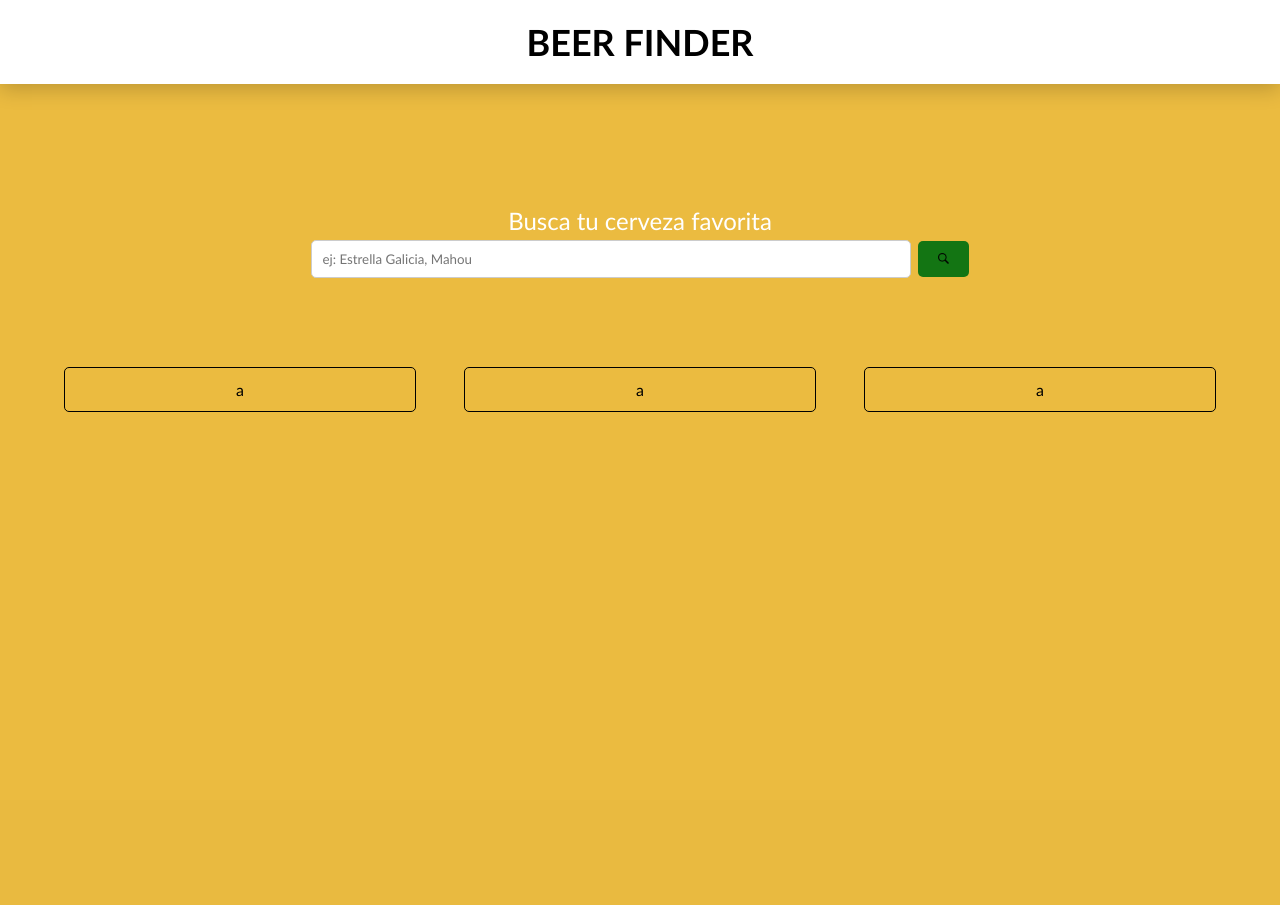
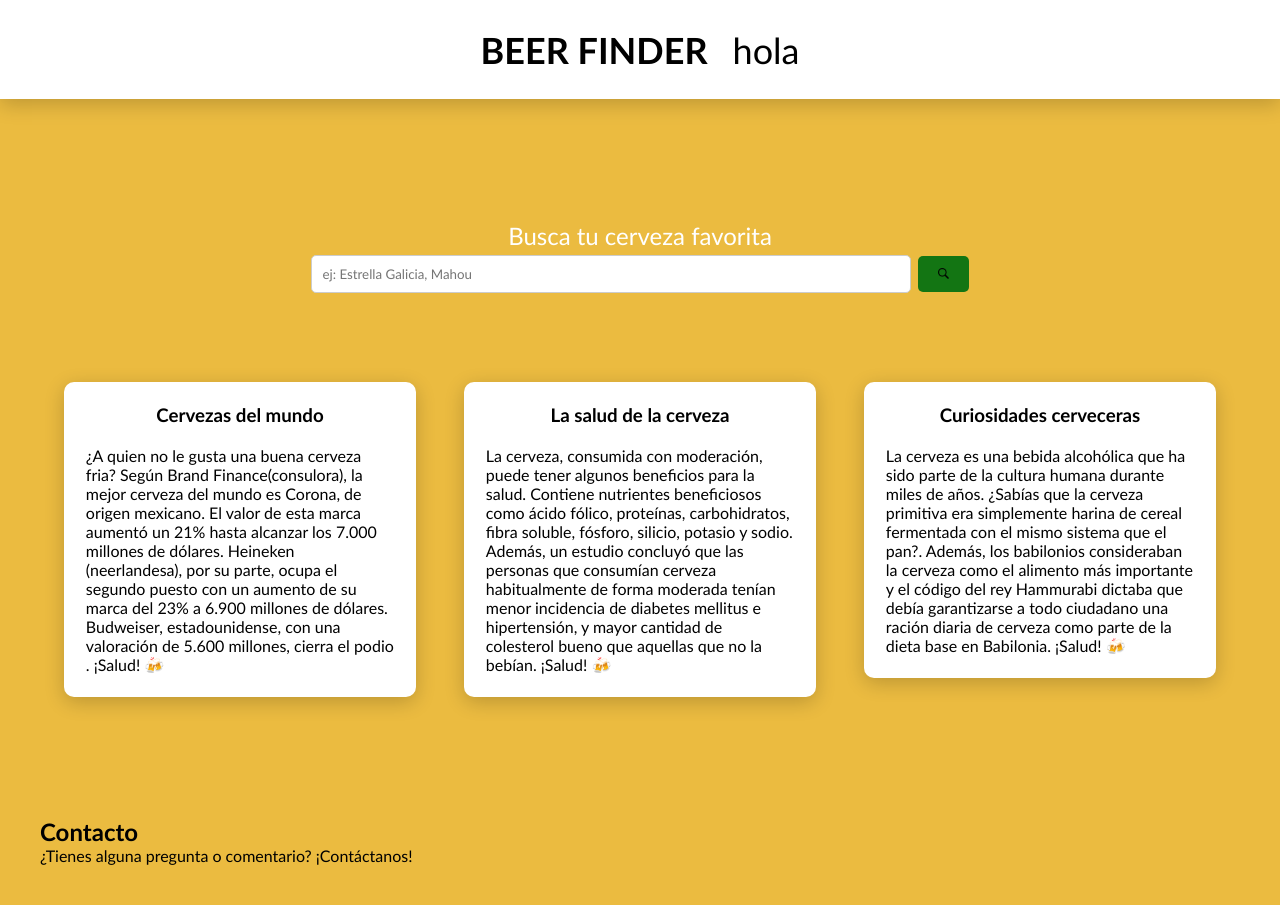
Before and after one commit to pytocino/beer, a PHP site: page / in a window 1280 px wide. Before the commit the page ends 412 px from the top, so only its background shows below. Run offline with PHP 8.4, Linux system fonts and the light colour scheme.

Commit message:
articulos y css

```diff
--- a/index.html
+++ b/index.html
@@ -3,7 +3,7 @@
 
 <head>
     <meta charset="UTF-8">
-    <meta name="viewport" content="width=device-width, initial-scale=1.0">
+    <meta name="viewport" content="width=device-width, initial-scale.0">
     <title>BEER FINDER</title>
     <link rel="stylesheet" href="styles.css">
     <link rel="icon" href="./ico/favicon.ico" type="image/x-icon">
@@ -12,7 +12,12 @@
 
 <body>
     <header>
-        <h1>BEER FINDER</h1>
+        <nav>
+            <h1 class="titulo">BEER FINDER</h1>
+            <div class="menu">
+                hola
+            </div>
+        </nav>
     </header>
     <section class="centered-form-index">
         <form method="get" action="cargar_locales.php">
@@ -23,10 +28,51 @@
         </form>
     </section>
     <section class="article-index">
-        <article>a</article>
-        <article>a</article>
-        <article>a</article>
+        <article>
+            <div class="titulo-articulo">
+                <h3>Cervezas del mundo</h3>
+            </div>
+            <div class="texto-articulo">
+                <p>¿A quien no le gusta una buena cerveza fria? Según Brand Finance(consulora), la mejor
+                    cerveza del mundo es Corona, de origen mexicano. El valor de esta marca aumentó un 21% hasta
+                    alcanzar los 7.000 millones de dólares. Heineken (neerlandesa), por su parte, ocupa el segundo
+                    puesto con un aumento de su marca del 23% a 6.900 millones de dólares. Budweiser, estadounidense,
+                    con una valoración de 5.600 millones, cierra el podio . ¡Salud! 🍻</p>
+            </div>
+        </article>
+        <article>
+            <div class="titulo-articulo">
+                <h3>La salud de la cerveza</h3>
+            </div>
+            <div class="texto-articulo">
+                <p>La cerveza, consumida con moderación, puede tener algunos beneficios para la salud. Contiene
+                    nutrientes beneficiosos como ácido fólico, proteínas, carbohidratos, fibra soluble, fósforo,
+                    silicio, potasio y sodio. Además, un estudio concluyó que las personas que consumían cerveza
+                    habitualmente de forma moderada tenían menor incidencia de diabetes mellitus e hipertensión, y mayor
+                    cantidad de colesterol bueno que aquellas que no la bebían. ¡Salud! 🍻</p>
+            </div>
+        </article>
+        <article>
+            <div class="titulo-articulo">
+                <h3>Curiosidades cerveceras</h3>
+            </div>
+            <div class="texto-articulo">
+                <p>La cerveza es una bebida alcohólica que ha sido parte de la cultura humana durante miles de años.
+                    ¿Sabías que la cerveza primitiva era simplemente harina de cereal fermentada con el mismo sistema
+                    que el pan?. Además, los babilonios consideraban la cerveza como el alimento más importante y el
+                    código del rey Hammurabi dictaba que debía garantizarse a todo ciudadano una ración diaria de
+                    cerveza como parte de la dieta base en Babilonia. ¡Salud! 🍻</p>
+            </div>
+        </article>
     </section>
+    <section id="contacto">
+        <h2>Contacto</h2>
+        <p>¿Tienes alguna pregunta o comentario? ¡Contáctanos!</p>
+        <form method="post" action="procesar_formulario.php">
+            <!-- Agrega campos de formulario para nombre, correo electrónico, mensaje, etc. -->
+        </form>
+    </section>
+
 </body>
 
 </html>
--- a/styles.css
+++ b/styles.css
@@ -20,12 +20,9 @@ body {
 /* Estilos del encabezado (header) */
 header {
     background-color: #fff;
-    padding: 10px;
+    padding: 15px;
     text-align: center;
     box-shadow: 0 5px 20px 0 rgba(0, 0, 0, 0.2);
-    display: flex;
-    justify-content: center;
-    align-items: center;
 }
 
 /* Estilos de secciones (section) */
@@ -42,24 +39,40 @@ section {
 
 article {
     display: flex;
+    flex-direction: column;
+    justify-content: center;
+    align-content: center;
+    border-radius: 10px;
+    box-shadow: 0 5px 20px 0 rgba(0, 0, 0, 0.2);
+    height: 50%;
+    padding: 1%;
+    margin: 2%;
+    margin-bottom: 5%;
+    background-color: white;
+    width: fit-content;
+    max-height: fit-content;
+}
+
+.titulo-articulo {
+    display: flex;
     flex-direction: row;
     justify-content: center;
-    align-content: center;
-    border-color: black;
-    border-width: 1.5px;
-    border-style: solid;
-    border-radius: 5px;
-    height: 50%;
-    width: 30%;
-    padding: 1%;
-    margin: 2%;
+    margin: 3%;
+
+}
+
+.texto-articulo {
+    margin: 3%;
 }
 
 /* Estilos de encabezados (h1) */
-h1 {
+.titulo {
+    display: flex;
+    flex-direction: row;
+    justify-content: center;
     font-size: 36px;
-    margin: 10px 0;
     color: #000;
+    padding: 1%;
 }
 
 /* Estilos de campos de entrada (input) */
@@ -107,9 +120,26 @@ label {
         margin: 50% auto;
     }
 
+    input {
+        width: 70%;
+    }
+
     label {
         font-size: 20px;
     }
+
+    .article-index {
+        display: flex;
+        flex-direction: column;
+        justify-content: center;
+        align-items: center;
+    }
+
+    article {
+        width: fit-content;
+        width: -moz-fit-content;
+    }
+
 }
 
 /* Estilos de listas no ordenadas (ul) */
@@ -166,3 +196,19 @@ a:visited {
     position: absolute;
     right: 10%;
 }
+
+.menu {
+    display: flex;
+    flex-direction: row-reverse;
+    /* justify-content: center; */
+    margin-right: 0;
+    font-size: 36px;
+    color: #000;
+    padding: 1%;
+}
+
+nav {
+    display: flex;
+    justify-content: center;
+    align-items: center;
+}
```
